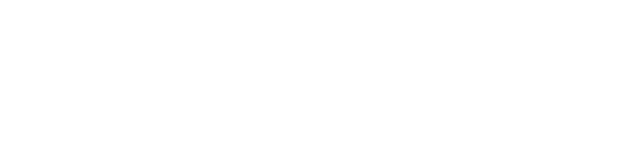
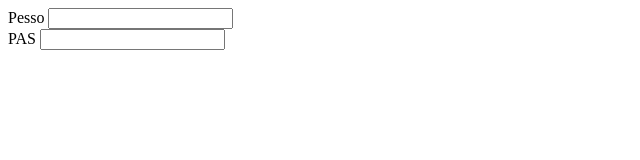
Before and after one commit to DayaneCordeiro/cec-calculator.github.io, a plain HTML site: page index.html in a window 1280 px wide. Shown: the whole page, without its empty margins (0-640 px from the left). Drawn offline with Linux system fonts and the light colour scheme.

Commit message:
feat: initial form

```diff
--- a/index.html
+++ b/index.html
@@ -6,6 +6,11 @@
     <title>Document</title>
 </head>
 <body>
-
+    <form>
+        <label class="labels">Pesso</label>
+        <input class="weight" type="number" required></br>
+        <label class="labels" title="Pressão Arterial Sistólica">PAS</label>
+        <input class="pas" type="number" required>
+    </form>
 </body>
 </html>
```
